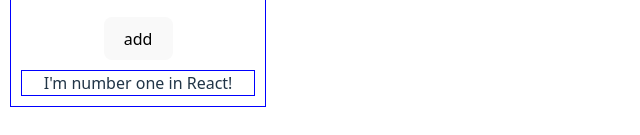
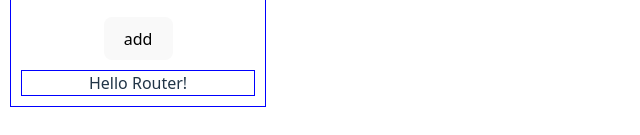
Before and after one commit to Alfaussa/TempConverter, a React (Vite) app in the folder TempConv/: page / in a window 1280 px wide. Shown: the part 551-686 px from the top of the page, without its empty margins (0-640 px from the left). Built offline with nearby package versions, Linux system fonts and the light colour scheme.

Commit message:
⊗jsrtPmRtRR

```diff
--- a/TempConv/src/main.jsx
+++ b/TempConv/src/main.jsx
@@ -8,12 +8,13 @@ import {
   createRoutesFromElements,
   Route
 } from 'react-router-dom';
+import Root from './routes/root';
 
 
 const router = createBrowserRouter([
 	{
 		path: '/',
-		element: <div>I'm number one in React!</div>,
+		element: <Root/>,
 	},
 ]);
 
--- /dev/null
+++ b/TempConv/src/routes/root.jsx
@@ -0,0 +1,6 @@
+function Root() {
+	return <div>Hello
+		Router!</div>;
+}
+
+export default Root;
```
